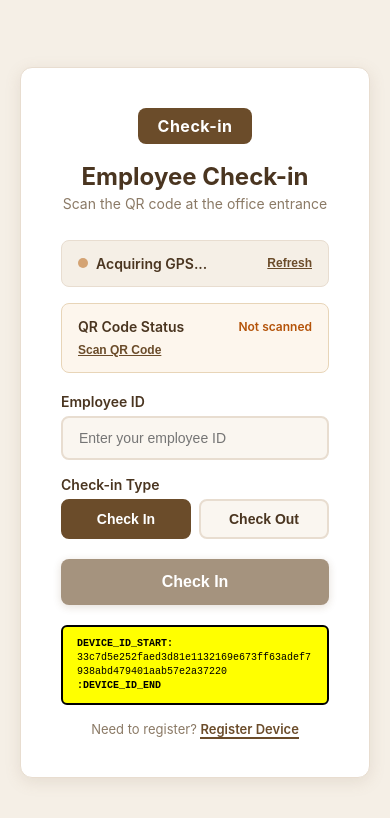
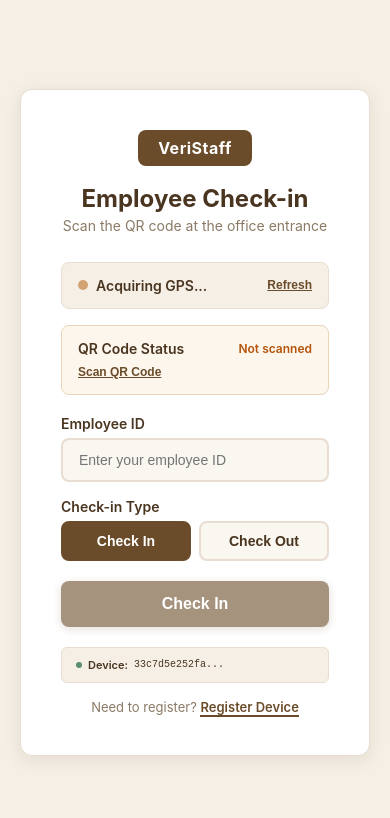
Before and after one commit to Deesuu/Attendance-App, a React (Create React App) app in the folder frontend/: page /checkin in a window 390 px wide. Shown: the top 818 px of the page. Built offline with nearby package versions, Linux system fonts and the light colour scheme; no server answers.

Commit message:
Display check-in and check-out times on tablet dashboard

```diff
--- a/frontend/public/index.html
+++ b/frontend/public/index.html
@@ -4,12 +4,12 @@
     <meta charset="utf-8" />
     <link rel="icon" href="%PUBLIC_URL%/favicon.ico" />
     <meta name="viewport" content="width=device-width, initial-scale=1" />
-    <meta name="theme-color" content="#000000" />
+    <meta name="theme-color" content="#6b4c2a" />
     <meta
       name="description"
-      content="Attendance System - QR Code based check-in/out"
+      content="VeriStaff - Tamper-proof employee attendance system"
     />
-    <title>Attendance System</title>
+    <title>VeriStaff - Attendance System</title>
   </head>
   <body>
     <noscript>You need to enable JavaScript to run this app.</noscript>
--- a/frontend/src/components/AdminDashboard.jsx
+++ b/frontend/src/components/AdminDashboard.jsx
@@ -99,7 +99,7 @@ const AdminDashboard = () => {
                 color: '#4a3520',
                 margin: 0
               }}>
-                Admin Dashboard
+                VeriStaff Admin Dashboard
               </h1>
               <p style={{
                 fontSize: '14px',
--- a/frontend/src/components/EmployeeRegistration.jsx
+++ b/frontend/src/components/EmployeeRegistration.jsx
@@ -49,9 +49,17 @@ const EmployeeRegistration = () => {
 
       if (response.data.success) {
         toast.success('Registration successful!');
+
         if (response.data.token) {
-          localStorage.setItem('attendance_token', response.data.token);
+          try {
+            localStorage.setItem('attendance_token', response.data.token);
+            localStorage.setItem('attendance_employee_id', employeeId.trim());
+            localStorage.setItem('attendance_employee_name', name.trim());
+          } catch (e) {
+            console.warn('localStorage failed:', e);
+          }
         }
+
         setTimeout(() => {
           navigate('/checkin');
         }, 2000);
@@ -105,7 +113,7 @@ const EmployeeRegistration = () => {
                 color: '#ffffff',
                 letterSpacing: '0.5px'
               }}>
-                Registration
+                VeriStaff
               </span>
             </div>
             <h1 style={{
@@ -114,7 +122,7 @@ const EmployeeRegistration = () => {
               color: '#4a3520',
               margin: '8px 0 4px'
             }}>
-              Employee Registration
+              VeriStaff Registration
             </h1>
             <p style={{
               fontSize: '14px',
@@ -187,7 +195,7 @@ const EmployeeRegistration = () => {
                 name="name"
                 value={formData.name}
                 onChange={handleChange}
-                placeholder="e.g., Yusuf kanbai"
+                placeholder="Enter full name"
                 style={{
                   width: '100%',
                   padding: '12px 16px',
@@ -229,7 +237,7 @@ const EmployeeRegistration = () => {
                 name="email"
                 value={formData.email}
                 onChange={handleChange}
-                placeholder="ykb@nvrlazy.com"
+                placeholder="john@company.com"
                 style={{
                   width: '100%',
                   padding: '12px 16px',
--- a/frontend/src/components/MobileCheckin.jsx
+++ b/frontend/src/components/MobileCheckin.jsx
@@ -94,14 +94,6 @@ const MobileCheckin = () => {
         checkInType
       };
 
-      // Temporary debug log - remove after fixing
-      console.log('=== CHECK-IN PAYLOAD ===');
-      console.log('employeeId:', payload.employeeId);
-      console.log('deviceId:', payload.deviceId);
-      console.log('qrToken (first 30):', payload.qrToken.substring(0, 30));
-      console.log('checkInType:', payload.checkInType);
-      console.log('========================');
-
       const response = await api.post('/attendance/checkin', payload);
 
       if (response.data.success) {
@@ -110,7 +102,6 @@ const MobileCheckin = () => {
         const empId = employeeId.trim();
         const empName = response.data.data?.name || 'Employee';
 
-  // Save to localStorage (may or may not persist on iOS)
         try {
           localStorage.setItem('attendance_employee_id', empId);
           localStorage.setItem('attendance_employee_name', empName);
@@ -121,11 +112,9 @@ const MobileCheckin = () => {
         setEmployeeId('');
         setCheckInType('IN');
 
-  // Navigate with employee ID in URL - most reliable
         setTimeout(() => {
           navigate(`/dashboard?employeeId=${encodeURIComponent(empId)}&name=${encodeURIComponent(empName)}`);
         }, 2000);
-
       }
     } catch (error) {
       console.error('Check-in error:', error);
@@ -188,7 +177,7 @@ const MobileCheckin = () => {
                 color: '#ffffff',
                 letterSpacing: '0.5px'
               }}>
-                Check-in
+                VeriStaff
               </span>
             </div>
             <h1 style={{
@@ -473,27 +462,36 @@ const MobileCheckin = () => {
               )}
             </button>
 
-            {/* TEMPORARY DEBUG BOX - FULL DEVICE ID */}
             <div style={{
-              background: '#ffff00',
+              background: '#f5efe6',
               padding: '10px 14px',
               borderRadius: '6px',
-              border: '2px solid #000',
-              marginTop: '4px',
-              wordBreak: 'break-all'
+              border: '1px solid #e8ddd0',
+              marginTop: '4px'
             }}>
               <p style={{
+                fontSize: '11px',
+                color: '#8b7a66',
+                margin: 0,
+                display: 'flex',
+                alignItems: 'center',
+                gap: '6px'
+              }}>
+                <span style={{
+                  display: 'inline-block',
+                  width: '6px',
+                  height: '6px',
+                  borderRadius: '50%',
+                  background: '#5a8f6c'
+                }}></span>
+                <span style={{ fontWeight: '600', color: '#4a3520' }}>Device:</span>
+                <span style={{
+                  fontFamily: 'monospace',
                   fontSize: '10px',
-                color: '#000',
-                margin: 0,
-                fontFamily: 'monospace',
-                lineHeight: '1.4'
+                  color: '#4a3520'
                 }}>
-                <span style={{ fontWeight: '700' }}>DEVICE_ID_START:</span>
-                <br />
-                {deviceId}
-                <br />
-                <span style={{ fontWeight: '700' }}>:DEVICE_ID_END</span>
+                  {deviceId.substring(0, 12)}...
+                </span>
               </p>
             </div>
           </form>
--- a/frontend/src/components/TabletDisplay.jsx
+++ b/frontend/src/components/TabletDisplay.jsx
@@ -53,9 +53,9 @@ const TabletDisplay = () => {
   }, []);
 
   const qrValue = `https://attendance-frontend-b57d.onrender.com/checkin?q=${encodeURIComponent(JSON.stringify({
-  token: qrToken,
-  timestamp: timestamp.toISOString()
-}))}`;
+    token: qrToken,
+    timestamp: timestamp.toISOString()
+  }))}`;
 
   return (
     <div style={{
@@ -94,7 +94,7 @@ const TabletDisplay = () => {
                 color: '#4a3520',
                 margin: 0
               }}>
-                Attendance System
+                VeriStaff
               </h1>
               <p style={{
                 fontSize: '16px',
@@ -213,7 +213,7 @@ const TabletDisplay = () => {
                 fontWeight: '700',
                 color: '#b45309',
                 fontSize: '16px'
-              }}>5 seconds</span>
+              }}>30 seconds</span>
             </p>
             <p style={{
               fontSize: '12px',
@@ -305,7 +305,7 @@ const TabletDisplay = () => {
                       textTransform: 'uppercase',
                       letterSpacing: '0.5px'
                     }}>
-                      Check In
+                      Check-In Time
                     </th>
                     <th style={{
                       padding: '12px 16px',
@@ -316,7 +316,7 @@ const TabletDisplay = () => {
                       textTransform: 'uppercase',
                       letterSpacing: '0.5px'
                     }}>
-                      Check Out
+                      Check-Out Time
                     </th>
                     <th style={{
                       padding: '12px 16px',
@@ -349,39 +349,27 @@ const TabletDisplay = () => {
                       </td>
                       <td style={{
                         padding: '12px 16px',
-                        textAlign: 'center'
+                        textAlign: 'center',
+                        fontFamily: 'monospace',
+                        color: '#2d6a4f',
+                        fontWeight: '600',
+                        fontSize: '13px'
                       }}>
-                        {record.checkIns > 0 ? (
-                          <span style={{
-                            display: 'inline-flex',
-                            alignItems: 'center',
-                            gap: '4px',
-                            color: '#2d6a4f',
-                            fontWeight: '600'
-                          }}>
-                            Yes
-                          </span>
-                        ) : (
-                          <span style={{ color: '#b8a692' }}>—</span>
-                        )}
+                        {record.checkInTime
+                          ? format(new Date(record.checkInTime), 'HH:mm:ss')
+                          : '—'}
                       </td>
                       <td style={{
                         padding: '12px 16px',
-                        textAlign: 'center'
+                        textAlign: 'center',
+                        fontFamily: 'monospace',
+                        color: '#9c2e2e',
+                        fontWeight: '600',
+                        fontSize: '13px'
                       }}>
-                        {record.checkOuts > 0 ? (
-                          <span style={{
-                            display: 'inline-flex',
-                            alignItems: 'center',
-                            gap: '4px',
-                            color: '#9c2e2e',
-                            fontWeight: '600'
-                          }}>
-                            Yes
-                          </span>
-                        ) : (
-                          <span style={{ color: '#b8a692' }}>—</span>
-                        )}
+                        {record.checkOutTime
+                          ? format(new Date(record.checkOutTime), 'HH:mm:ss')
+                          : '—'}
                       </td>
                       <td style={{
                         padding: '12px 16px',
```
Also changed, not shown: frontend/src/components/Dashboard.jsx (+8 -48 lines), 1 other file (tests, documents, lock files or other folders). Lines whose indentation alone changed are shown as unchanged.
